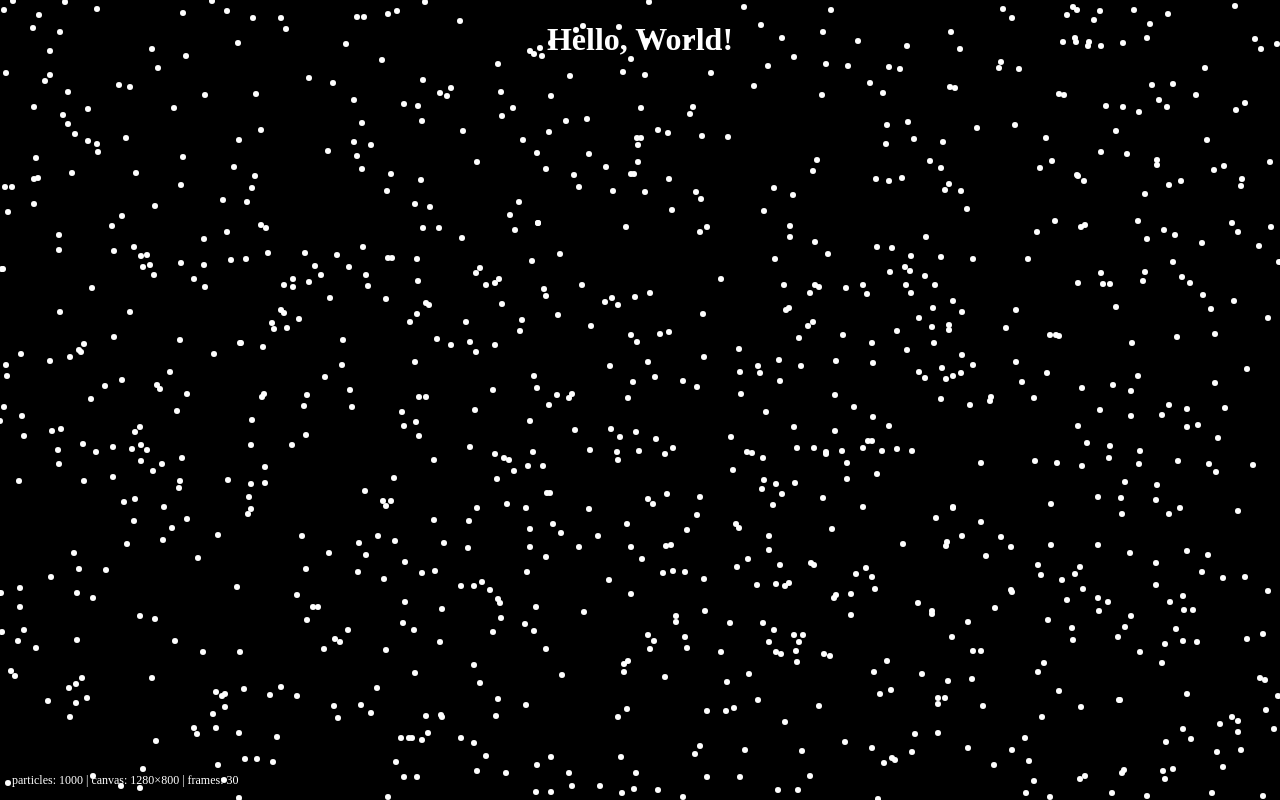
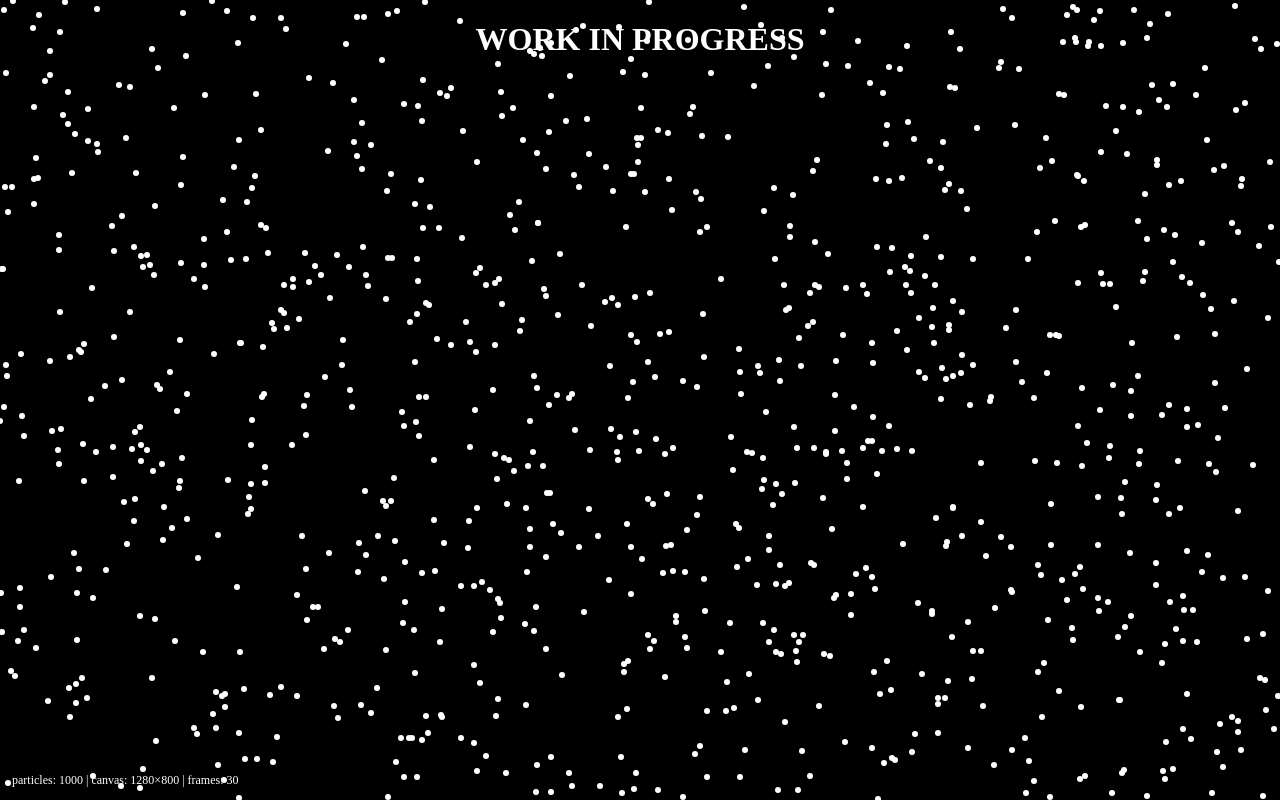
Before and after one commit to Exryl/website_main, a website: page app/public/index.html in a window 1280 px wide. Drawn offline with Linux system fonts and the light colour scheme.

Commit message:
Update title and heading in index.html to reflect work in progress

```diff
--- a/app/public/index.html
+++ b/app/public/index.html
@@ -3,11 +3,11 @@
   <head>
     <meta charset="UTF-8" />
     <meta name="viewport" content="width=device-width, initial-scale=1.0" />
-    <title>Hello</title>
+    <title>WIP</title>
     <link rel="stylesheet" href="style.css" />
   </head>
   <body>
-    <h1>Hello, World!</h1>
+    <h1>WORK IN PROGRESS</h1>
 
     <canvas id="canvas" width="150" height="150"></canvas>
 
```
